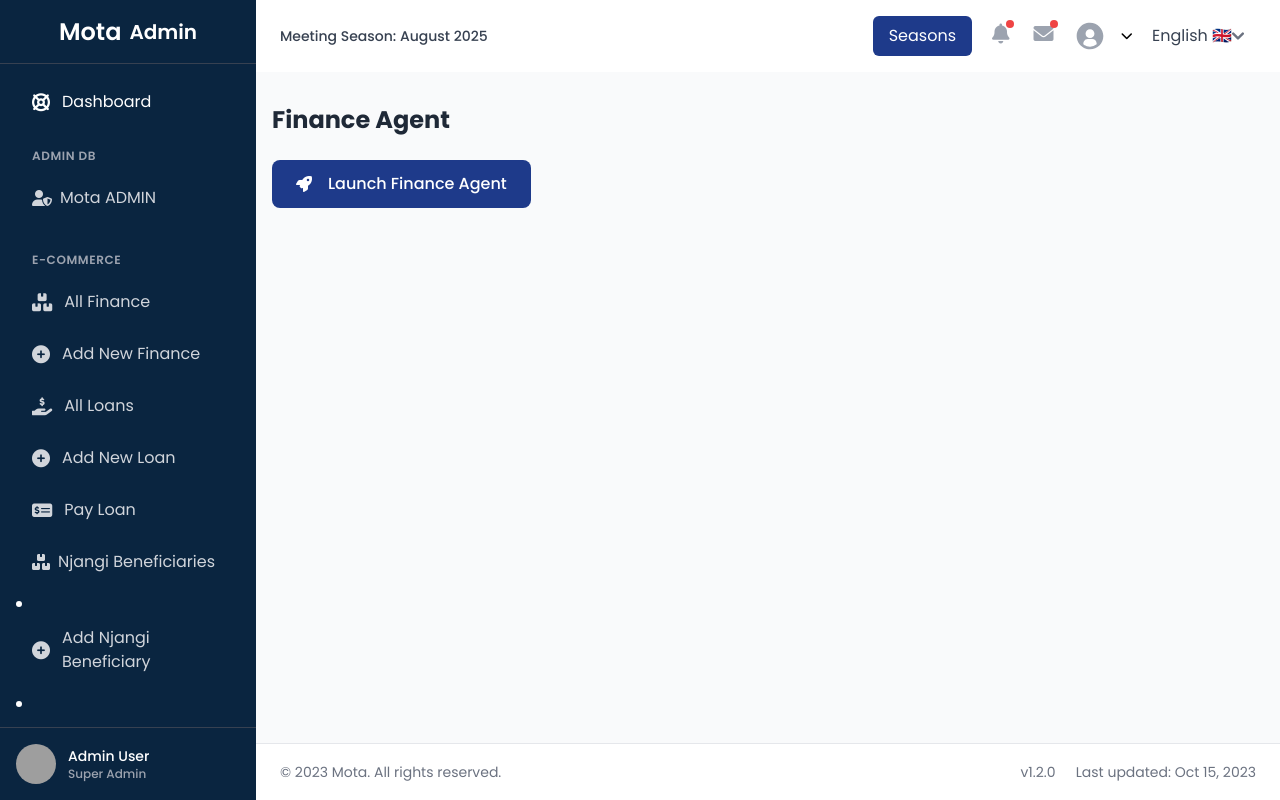
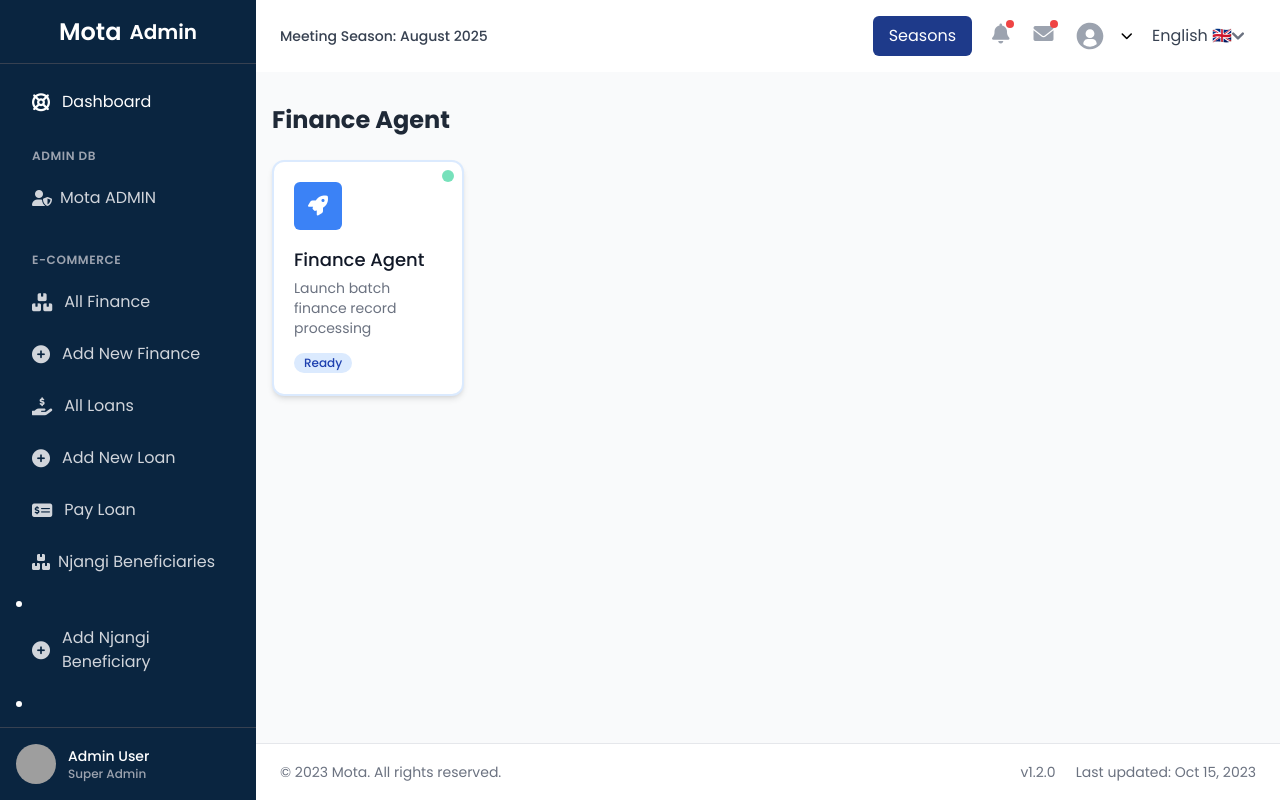
Before and after one commit to C-Elgol/NEWMOTA, a Django app: page /en/finance-agent/ in a window 1280 px wide. Run offline with Django 5.2, Linux system fonts and the light colour scheme; parts of the project's set-up code (start-up, migrations or seed data) failed here and were passed over; some libraries are stand-ins or nearby versions; grey boxes are pictures that could not be loaded.

Commit message:
fix design

```diff
--- a/mota_apps/templates/publics/dashboard/admin/pages/finance_agent/finance_agent.html
+++ b/mota_apps/templates/publics/dashboard/admin/pages/finance_agent/finance_agent.html
@@ -5,14 +5,34 @@
 <div class="container mx-auto px-4 py-8">
   <h1 class="text-2xl font-bold text-gray-800 mb-6">{% trans "Finance Agent" %}</h1>
 
-  <!-- Button to open modal -->
-  <div class="mb-6">
-    <button onclick="AgentModalManager.openModal('finance')"
-            class="bg-primary text-white rounded-lg py-3 px-6 hover:bg-blue-700 transition focus:outline-none focus:ring-2 focus:ring-blue-500 focus:ring-offset-2 font-medium flex items-center gap-2">
-      <i class="fas fa-rocket mr-2"></i>
-      {% trans "Launch Finance Agent" %}
-    </button>
+ <!-- Finance Agent Card -->
+<div onclick="console.log('Finance Agent clicked'); AgentModalManager.openModal('finance')"
+     class="pipeline-card relative bg-white rounded-xl shadow-md overflow-hidden w-48 flex-shrink-0 transform transition-all duration-300 hover:scale-105 hover:shadow-lg cursor-pointer border-2 border-blue-100">
+  <div class="p-5">
+    <!-- Icon -->
+    <div class="flex items-center justify-center h-12 w-12 rounded-md bg-blue-500 text-white mb-4">
+      <i class="fas fa-rocket text-xl"></i>
+    </div>
+    <!-- Title -->
+    <h3 class="text-lg font-medium text-gray-900 mb-1">{% trans "Finance Agent" %}</h3>
+    <!-- Description -->
+    <p class="text-sm text-gray-500">{% trans "Launch batch finance record processing" %}</p>
+    <!-- Status -->
+    <div class="mt-3">
+      <span class="inline-flex items-center px-2.5 py-0.5 rounded-full text-xs font-medium bg-blue-100 text-blue-800">
+        {% trans "Ready" %}
+      </span>
+    </div>
   </div>
+  <!-- Status Indicator -->
+  <div class="absolute top-2 right-2">
+    <div class="h-3 w-3 rounded-full bg-green-400 animate-pulse"></div>
+  </div>
+</div>
+
+<!-- Arrow Transition (if needed) -->
+<div class="arrow-transition mx-2"></div>
+
 
   <!-- Finance Agent Modal -->
   <div id="finance-modal" class="tab-content fixed inset-0 bg-black/50 backdrop-blur-sm flex items-center justify-center hidden z-50 p-4" onclick="AgentModalManager.closeModal('finance')">
@@ -111,6 +131,17 @@
 .select2-container--default .select2-selection--multiple .select2-selection__choice__remove {
   color: white;
 }
+.animate-pulse {
+  animation: pulse 2s cubic-bezier(0.4, 0, 0.6, 1) infinite;
+}
+@keyframes pulse {
+  0%, 100% {
+    opacity: 1;
+  }
+  50% {
+    opacity: .5;
+  }
+}
 </style>
 {% endblock %}
 
```
Also changed, not shown: mota_apps/templates/publics/dashboard/admin/pages/admin_dashboard.html (+8 -8 lines), mota_apps/static/css/output.css.
